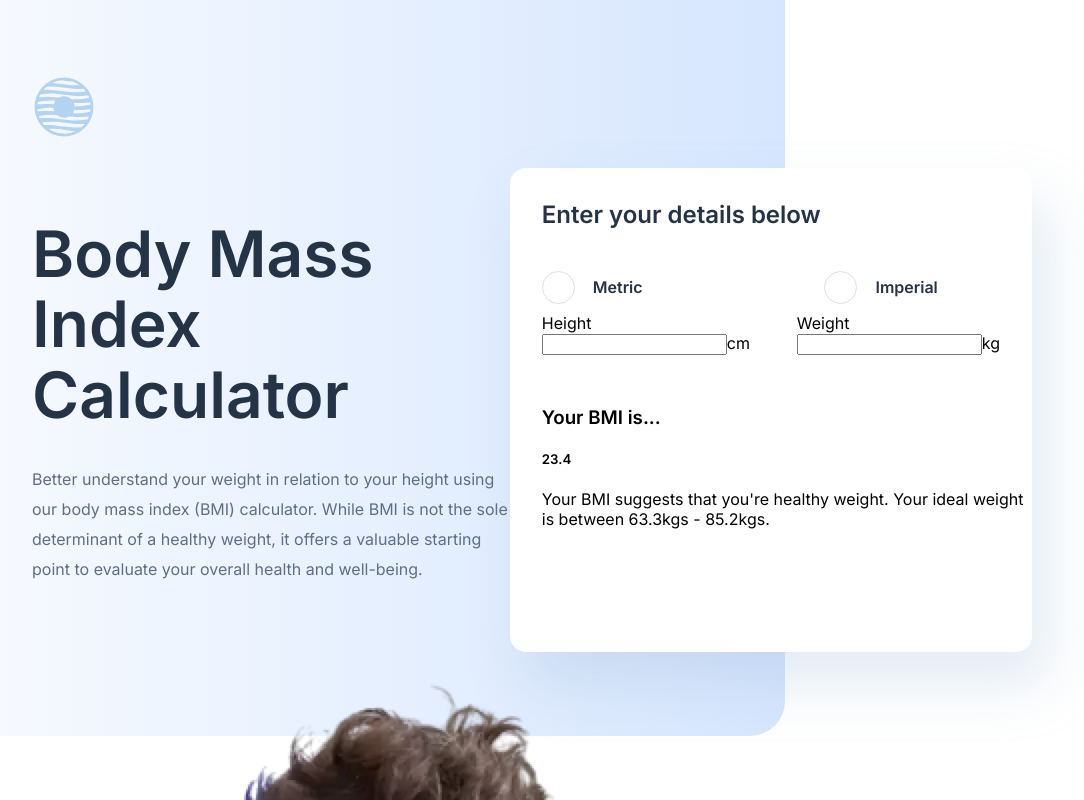
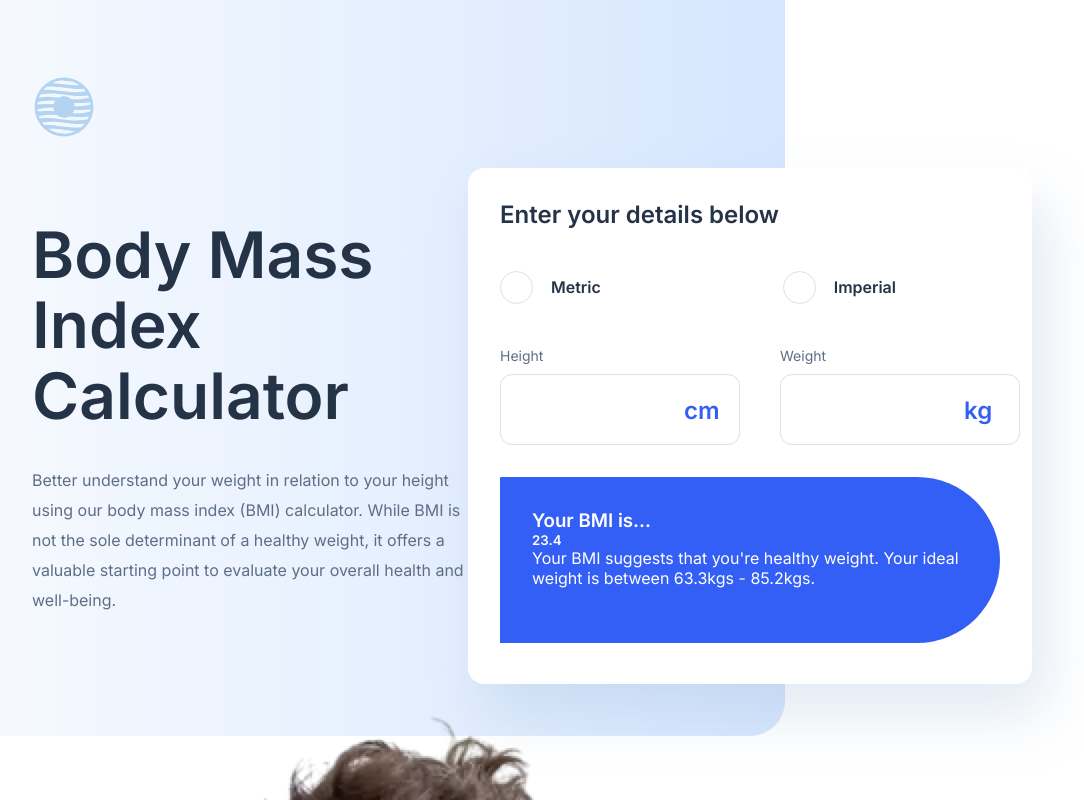
Before and after one commit to Bardia30/BMI-Calculator-react-webpage, a React (Create React App) app: page / in a window 1280 px wide. Shown: the top 800 px of the page, without its empty margins (108-1192 px from the left). Built offline with nearby package versions, Linux system fonts and the light colour scheme.

Commit message:
added some more styling

```diff
--- a/src/components/Calculator/Calculator.scss
+++ b/src/components/Calculator/Calculator.scss
@@ -23,6 +23,7 @@
       background: #ffffff;
       border-radius: 16px;
       box-shadow: 16px 32px 56px rgba(143, 174, 207, 0.25);
+      padding-bottom:2rem;
     }
 
     &__title{
@@ -64,13 +65,74 @@
     &__input-section {
         display: flex;
         justify-content: space-between;
+        column-gap: 2.5rem;
     }
+    &__label{
+      font-size: 0.875rem;
+      font-weight: 400;
+      color: #5E6E85;
+      line-height: 21px;
 
+    }
+    &__user-inputs{
+      margin-top: 2rem;
+    }
+    &__input-area{
+      width:14.875rem;
+      height:4.3125rem;
+      border: 1px solid #D8E2E7;
+      border-radius: 12px;
+      margin-top:0.5rem;
+    }
+    &__input{
+      border:none;
+      height:1.8125rem;
+      width: 8.1875rem;
+      color:#253347;
+      font-size: 1.5rem;
+      font-weight: 600;
+      line-height: 29px;
+      &::placeholder{
+        color:#253347;
+        font-size: 1.5rem;
+        font-weight: 600;
+        line-height: 29px;
+      }
+      margin: 1.25rem 1.5rem;
+      &:focus-within{
+        outline: none;
+      }
+    }
+    &__unit{
+      color:#345FF6;
+      font-size: 1.5rem;
+      font-weight:600;
+      line-height: 29px;
+    }
 }
 
 .results {
-    padding-left:2rem;
-    padding-top:2rem;
+    padding:2rem;
+    width: 27.25rem;
+    height: 6.375rem;
+    border-top-left-radius:16px;
+    border-top-right-radius: 999px;
+    border-bottom-right-radius: 999px;
+
+    background: #345FF6;
+    margin: 2rem;
+    &__intro{
+      color: #ffffff;
+      margin:0;
+    }
+    &__bmi{
+      color: #ffffff;
+      margin:0;
+    }
+    &__explanation{
+      color: #ffffff;
+      margin:0;
+    }
 }
 
 .radio {
--- a/src/components/Calculator/Form.jsx
+++ b/src/components/Calculator/Form.jsx
@@ -43,29 +43,30 @@ function Form() {
       </div>
       <div className="user-form__input-section">
         <div className="user-form__user-inputs">
-          <label className="user-form__height-label" for="height">
+          <label className="user-form__label"  htmlFor="height">
             Height
           </label>
           <div className="user-form__input-area">
             <input
-              className="user-form__height-input"
+              className="user-form__input"
               name="height"
               type="text"
+
             />
-            <span className="user-form__height-unit">cm</span>
+            <span className="user-form__unit">cm</span>
           </div>
         </div>
         <div className="user-form__user-inputs">
-          <label className="user-form__height-label" for="weight">
+          <label className="user-form__label" htmlFor="weight">
             Weight
           </label>
           <div className="user-form__input-area">
             <input
-              className="user-form__weight-input"
+              className="user-form__input"
               name="weight"
               type="text"
             />
-            <span className="user-form__weight-unit">kg</span>
+            <span className="user-form__unit">kg</span>
           </div>
         </div>
       </div>
--- a/src/components/Calculator/Results.jsx
+++ b/src/components/Calculator/Results.jsx
@@ -8,7 +8,7 @@ function Results() {
             <h1 className="results__bmi">23.4</h1>
         </section>
         <section className="results__right-section">
-        <p>Your BMI suggests that you're healthy weight. Your ideal weight is between <span className="results_ideal-weight">63.3kgs - 85.2kgs</span>.</p>
+        <p className='results__explanation'>Your BMI suggests that you're healthy weight. Your ideal weight is between <span className="results_ideal-weight">63.3kgs - 85.2kgs</span>.</p>
         </section>
     </section>
   )
```
